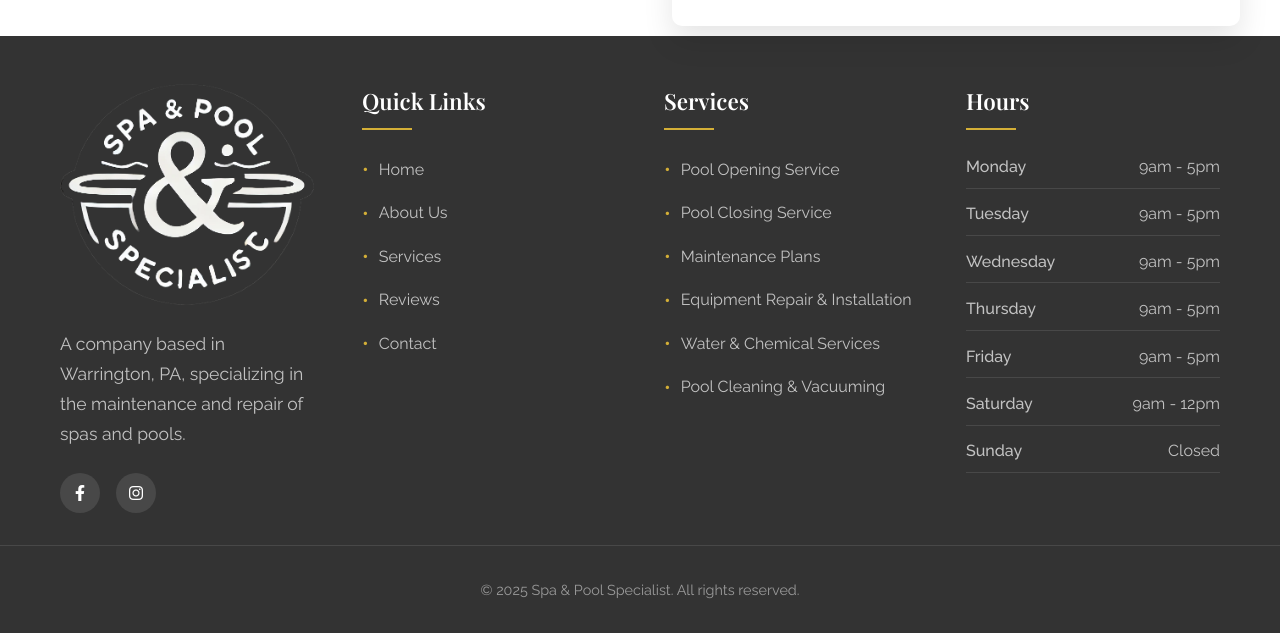
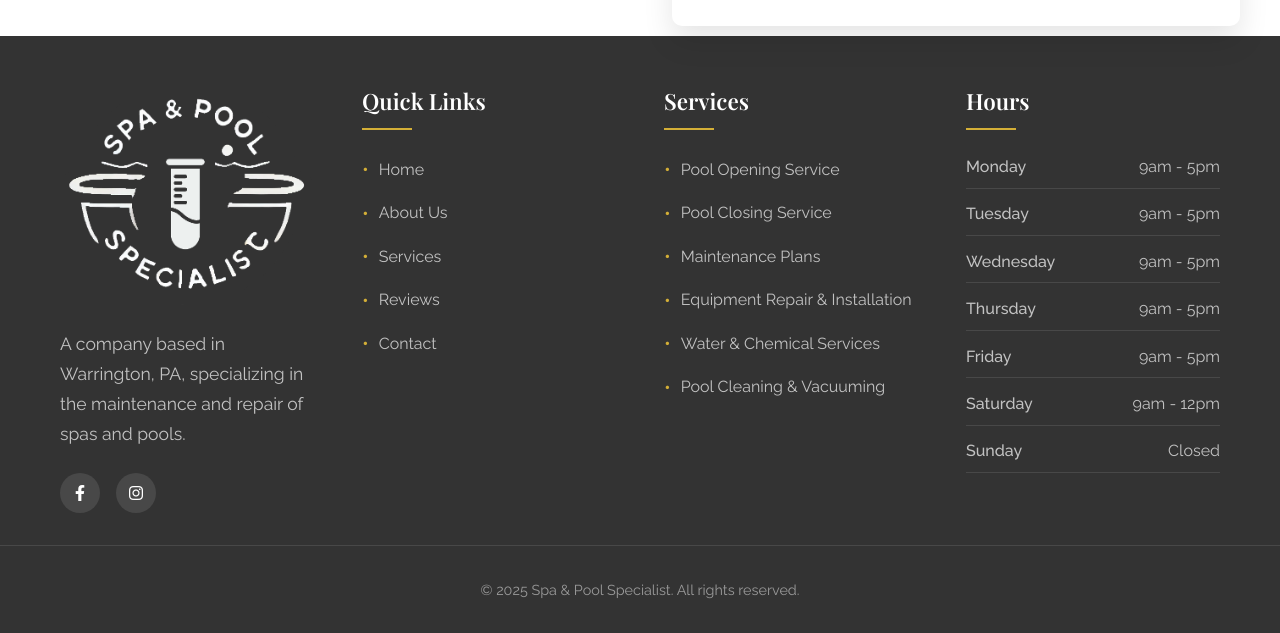
Before and after one commit to Jeremy-Poisson/spa2, a plain HTML site: page index.html in a window 1280 px wide. Shown: the part 4667-5300 px from the top of the page. Drawn offline with nearby package versions, Linux system fonts and the light colour scheme.

Commit message:
Update index.html
another logo in the footer

```diff
--- a/index.html
+++ b/index.html
@@ -296,7 +296,7 @@
     <footer>
         <div class="footer-content">
             <div class="footer-logo">
-                <img src="spa_logo_white.png" alt="Spa & Pool Specialist">
+                <img src="spa_logo_tube_trans.png" alt="Spa & Pool Specialist">
                 <p class="footer-about">A company based in Warrington, PA, specializing in the maintenance and repair of spas and pools.</p>
                 <div class="social-links">
                     <a href="https://www.facebook.com/"><i class="fab fa-facebook-f"></i></a>
```
